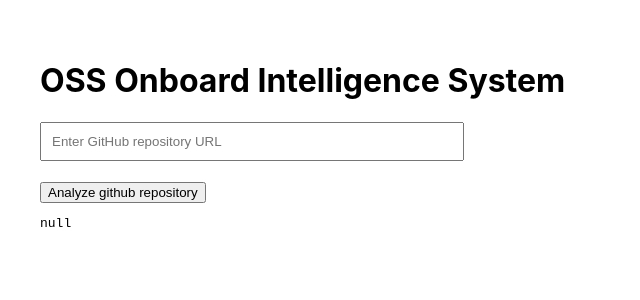
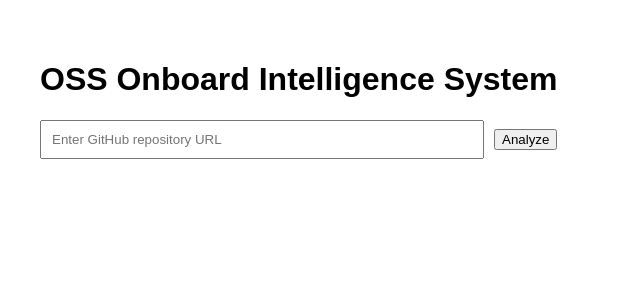
Before and after one commit to riyaansheth/oss_onboard_intelligence_system, a React (Create React App) app in the folder frontend/: page / in a window 1280 px wide. Shown: the top 300 px of the page, without its empty margins (0-640 px from the left). Built offline with nearby package versions, Linux system fonts and the light colour scheme.

Commit message:
updated frontend for displaying repo details

```diff
--- a/frontend/src/App.js
+++ b/frontend/src/App.js
@@ -3,17 +3,35 @@
 
 function App() {
   const [repoUrl, setRepoUrl] = useState("");
-  const [response, setResponse] = useState(null);
+  const [loading, setLoading] = useState(false);
+  const [error, setError] = useState("");
+  const [repoData, setRepoData] = useState(null);
 
   const analyzeRepo = async () => {
-    const res = await axios.post("http://localhost:5000/analyze", {
-      repoUrl
-    });
-    setResponse(res.data);
+    if (!repoUrl) {
+      setError("Please enter a repository URL");
+      return;
+    }
+
+    try {
+      setLoading(true);
+      setError("");
+      setRepoData(null);
+
+      const response = await axios.post("http://localhost:5000/analyze", {
+        repoUrl
+      });
+
+      setRepoData(response.data);
+    } catch (err) {
+      setError("Failed to analyze repository");
+    } finally {
+      setLoading(false);
+    }
   };
 
   return (
-    <div style={{ padding: "40px" }}>
+    <div style={{ padding: "40px", fontFamily: "Arial, sans-serif" }}>
       <h1>OSS Onboard Intelligence System</h1>
 
       <input
@@ -21,14 +39,40 @@
         placeholder="Enter GitHub repository URL"
         value={repoUrl}
         onChange={(e) => setRepoUrl(e.target.value)}
-        style={{ width: "400px", padding: "10px" }}
+        style={{
+          width: "420px",
+          padding: "10px",
+          marginRight: "10px"
+        }}
       />
 
-      <br /><br />
+      <button onClick={analyzeRepo}>Analyze</button>
 
-      <button onClick={analyzeRepo}>Analyze github repository</button>
+      {loading && <p>Analyzing repository...</p>}
 
-      <pre>{JSON.stringify(response, null, 2)}</pre>
+      {error && <p style={{ color: "red" }}>{error}</p>}
+
+      {repoData && (
+        <div style={{ marginTop: "30px" }}>
+          <h2>{repoData.name}</h2>
+          <p>{repoData.description}</p>
+
+          <ul>
+            <li><strong>Primary Language:</strong> {repoData.language}</li>
+            <li><strong>Stars:</strong> {repoData.stars}</li>
+            <li><strong>Forks:</strong> {repoData.forks}</li>
+            <li><strong>Open Issues:</strong> {repoData.openIssues}</li>
+          </ul>
+
+          <a
+            href={repoData.url}
+            target="_blank"
+            rel="noreferrer"
+          >
+            View Repository on GitHub
+          </a>
+        </div>
+      )}
     </div>
   );
 }
```
